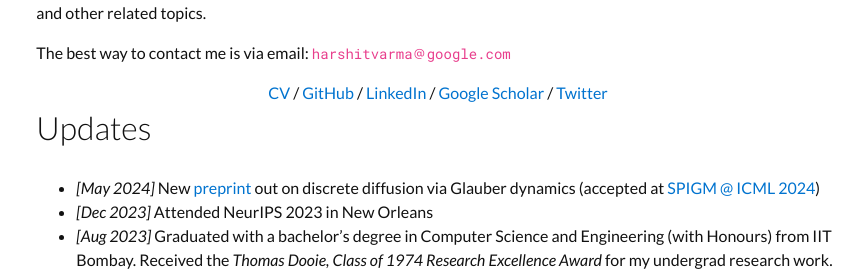
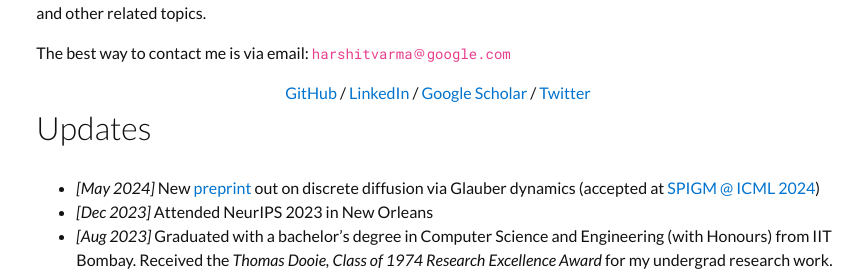
Before and after one commit to hrshtv/hrshtv.github.io, a Jekyll site: the page built from index.html, in a window 1280 px wide. Shown: the part 405-680 px from the top of the page, without its empty margins (202-1067 px from the left). Built offline with Jekyll 4.4.1, drawn with Linux system fonts in a browser that asks for light colours; nearby versions of some CDN libraries.

```diff
--- a/_includes/about_wrapper.html
+++ b/_includes/about_wrapper.html
@@ -34,7 +34,7 @@
         <div class="mt-0 pt-0 mb-0 border-0 mx-auto text-center">
 
             <span class="">
-                <a href="https://hrshtv.github.io/data/CV_Harshit_Varma.pdf"> CV </a> /
+<!--                 <a href="https://hrshtv.github.io/data/CV_Harshit_Varma.pdf"> CV </a> / -->
                 <a href="https://github.com/hrshtv" target="_blank"> GitHub </a> /
                 <a href="https://www.linkedin.com/in/harshit-varma" target="_blank"> LinkedIn </a> /
                 <a href="https://scholar.google.com/citations?hl=en&user=ox-SgKcAAAAJ" target="_blank"> Google Scholar </a> /
```
